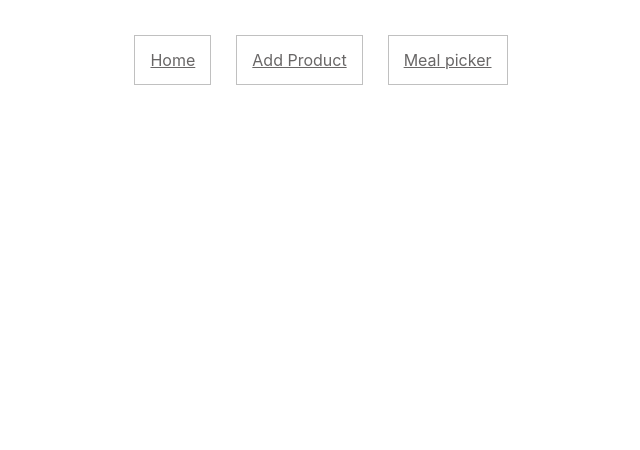
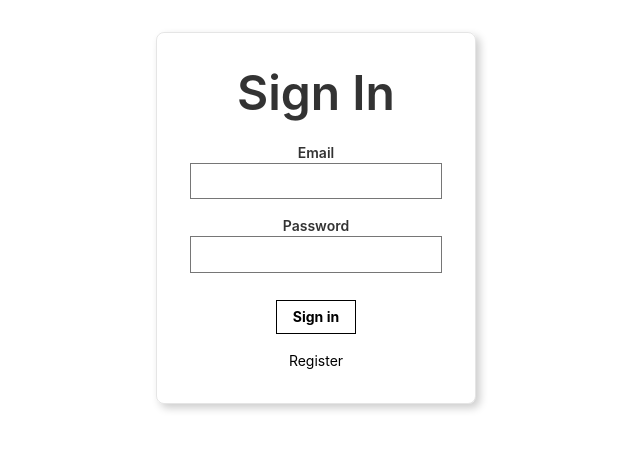
Before and after one commit to kevinvai10/grocerymanagement, a React (Create React App) app: page /signin in a window 1280 px wide. Shown: the top 450 px of the page, without its empty margins (324-964 px from the left). Built offline with nearby package versions, Linux system fonts and the light colour scheme.

Commit message:
added signin and register

```diff
--- a/src/App.js
+++ b/src/App.js
@@ -1,5 +1,5 @@
 import React from 'react';
-import { BrowserRouter as Router, Route,} from 'react-router-dom';
+import { BrowserRouter as Router, Route, Redirect} from 'react-router-dom';
 import ProductList from './components/ProductList/ProductList.jsx'
 import ProductAdd from './components/ProductAdd/ProductAdd.jsx'
 import MealPickerContainer from './components/mealpickercontainer/MealPickerContainer'
@@ -8,22 +8,46 @@ import './App.css';
 import 'tachyons';
 import AddCategory from './components/addcategory/AddCategory.jsx';
 import AddStore from './components/addstore/AddStore.jsx';
+import Register from './components/register/Register.jsx';
+import Signin from './components/signin/Signin.jsx';
 
-function App() {
+class App extends React.Component{
+  constructor() {
+    super();
+    this.state = {
+      isLoggedIn: sessionStorage.getItem('loggedIn') || false,
+    }
+  }
+
+  signin = () => {
+    this.setState({isLoggedIn: true})
+  }
+
+  render(){
+      const {isLoggedIn} = this.state;
       return (
         <div className="App">
-      <header>
-      </header>
           <Router>
-        <Nav />
+            {
+              isLoggedIn && <Nav />
+            }
             <Route exact path="/" component={ProductList}/>
             <Route exact path="/add" component={ProductAdd}/>
+            <Route exact path="/signin"  render={(props) => <Signin {...props} login={this.signin} />}/>
+            <Route exact path="/register" component={Register}/>
             <Route exact path="/category" component={AddCategory}/>
             <Route exact path="/store" component={AddStore}/>
             <Route exact path="/meals" component={MealPickerContainer}/>
+            {
+
+              isLoggedIn
+              ? <Redirect from="/signin" exact to="/"/>
+              : <Redirect from="/" exact to="/signin"/>
+            }
           </Router>
         </div>
       );
   }
+}
 
 export default App;
--- a/src/components/ProductAdd/ProductAdd.jsx
+++ b/src/components/ProductAdd/ProductAdd.jsx
@@ -79,15 +79,15 @@ class ProductAdd extends Component{
                             <legend className="f1 fw6 ph0 mh0">Add product</legend>
                             <div className="mt3">
                                 <label className="db fw6 lh-copy f6 required" htmlFor="">Name of the product</label>
-                                <input className="pa2 input-reset ba bg-transparent hover-bg-black hover-white w-100" required value={product_name} onChange={this.handleNameChange} type="text" name="" id="" />
+                                <input className="pa2 input-reset ba bg-transparent hover-bg-black hover-white w-100" required value={product_name} onChange={this.handleNameChange} type="text"/>
                             </div>
                             <div className="mv3">
                                 <label className="db fw6 lh-copy f6" htmlFor="">Price of the product</label>
-                                <input className="b pa2 input-reset ba bg-transparent hover-bg-black hover-white w-100" type="number" required value={product_price} onChange={this.handlePriceChange} type="text" name="" id="password" />
+                                <input className="b pa2 input-reset ba bg-transparent hover-bg-black hover-white w-100" required value={product_price} onChange={this.handlePriceChange} type="number"  />
                             </div>
                             <div className="mv3">
                                 <label className="db fw6 lh-copy f6" htmlFor="">Category</label>
-                                <select className="b pa2 input-reset ba bg-transparent hover-bg-black hover-white w-100" required value={product_category} onChange={this.handleCategoryChange} type="text" name="" id="password">
+                                <select className="b pa2 input-reset ba bg-transparent hover-bg-black hover-white w-100" required value={product_category} onChange={this.handleCategoryChange} type="text" >
                                     <option>- Select -</option>
                                     {
                                         categories && categories.map(category => <option key={category.id}>{category.category_name}</option>)
--- /dev/null
+++ b/src/components/register/Register.jsx
@@ -0,0 +1,97 @@
+import React from 'react';
+import {withRouter} from 'react-router-dom';
+import {register} from '../../utils/apicalls';
+import 'tachyons';
+
+class Register extends React.Component {
+    constructor(){
+        super();
+        this.state = {
+            'name': '',
+            'email' : '',
+            'password' : '',
+        }
+    }
+    onNameChange = (event) => {
+        this.setState({name: event.target.value})
+    }
+
+    onEmailChange = (event) => {
+        this.setState({email: event.target.value})
+    }
+
+    onPasswordChange = (event) => {
+        this.setState({password: event.target.value})
+    }
+
+onSubmitSignIn = (event) => {
+    event.preventDefault();
+    const newUser = {
+        email: this.state.email,
+        password: this.state.password,
+        name: this.state.name
+    }
+    register(newUser)
+    .then(user => {
+        if (user) {
+            this.props.history.push("/signin");
+        }
+    })
+}
+    render(){
+
+        return (
+            <article className="br3 ba b--black-10 mv4 w-100 w-50-m w-25-l mw6 shadow-5 center">
+                <main className="pa4 black-80">
+                <div className="measure">
+                    <fieldset id="sign_up" className="ba b--transparent ph0 mh0">
+                    <legend className="f1 fw6 ph0 mh0">Register</legend>
+                    <div className="mt3">
+                        <label className="db fw6 lh-copy f6" htmlFor="name">Name</label>
+                        <input
+                        className="pa2 input-reset ba bg-transparent hover-bg-black hover-white w-100"
+                        type="text"
+                        name="name"
+                        id="name"
+                        onChange={this.onNameChange}
+                        />
+                    </div>
+                    <div className="mt3">
+                        <label className="db fw6 lh-copy f6" htmlFor="email-address">Email</label>
+                        <input
+                        className="pa2 input-reset ba bg-transparent hover-bg-black hover-white w-100"
+                        type="email"
+                        name="email-address"
+                        id="email-address"
+                        onChange={this.onEmailChange}
+                        />
+                    </div>
+                    <div className="mv3">
+                        <label className="db fw6 lh-copy f6" htmlFor="password">Password</label>
+                        <input
+                        className="b pa2 input-reset ba bg-transparent hover-bg-black hover-white w-100"
+                        type="password"
+                        name="password"
+                        id="password"
+                        onChange={this.onPasswordChange}
+                        />
+                    </div>
+                    </fieldset>
+                    <div className="">
+                    <input
+                        onClick={this.onSubmitSignIn}
+                        className="b ph3 pv2 input-reset ba b--black bg-transparent grow pointer f6 dib"
+                        type="submit"
+                        value="Register"
+                    />
+                    </div>
+                </div>
+                </main>
+        </article>
+        );
+    }
+}
+
+
+
+export default withRouter(Register);
--- /dev/null
+++ b/src/components/signin/Signin.jsx
@@ -0,0 +1,84 @@
+import React from 'react';
+import {Link, withRouter} from 'react-router-dom';
+import {signIn} from '../../utils/apicalls';
+
+class Signin extends React.Component {
+    constructor(props) {
+        super(props);
+        this.state = {
+            signInEmail: '',
+            signInPassword: ''
+        }
+    }
+
+    onEmailChange = (event) => {
+        this.setState({signInEmail: event.target.value})
+    }
+
+    onPasswordChange = (event) => {
+        this.setState({signInPassword: event.target.value})
+    }
+
+    onSubmitSignIn = (event) => {
+        const user = {
+            email: this.state.signInEmail,
+            password: this.state.signInPassword
+        }
+        signIn(user)
+        .then(user => {
+        if (user.id) {
+            sessionStorage.setItem('loggedIn', true);
+            this.props.login();
+            //this.props.history.push('/');
+        }
+    })
+}
+
+    render() {
+
+    return (
+        <article className="br3 ba b--black-10 mv4 w-100 w-50-m w-25-l mw6 shadow-5 center">
+            <main className="pa4 black-80">
+                <div className="measure">
+                <fieldset id="sign_up" className="ba b--transparent ph0 mh0">
+                    <legend className="f1 fw6 ph0 mh0">Sign In</legend>
+                    <div className="mt3">
+                    <label className="db fw6 lh-copy f6" htmlFor="email-address">Email</label>
+                    <input
+                        className="pa2 input-reset ba bg-transparent hover-bg-black hover-white w-100"
+                        type="email"
+                        name="email-address"
+                        id="email-address"
+                        onChange={this.onEmailChange}
+                    />
+                    </div>
+                <div className="mv3">
+                    <label className="db fw6 lh-copy f6" htmlFor="password">Password</label>
+                    <input
+                        className="b pa2 input-reset ba bg-transparent hover-bg-black hover-white w-100"
+                        type="password"
+                        name="password"
+                        id="password"
+                        onChange={this.onPasswordChange}
+                    />
+                </div>
+                </fieldset>
+                <div className="">
+                    <input
+                    onClick={this.onSubmitSignIn}
+                    className="b ph3 pv2 input-reset ba b--black bg-transparent grow pointer f6 dib"
+                    type="submit"
+                    value="Sign in"
+                    />
+                </div>
+                <div className="lh-copy mt3">
+                    <Link to ="/register" className="f6 link dim black db pointer">Register</Link>
+                </div>
+            </div>
+            </main>
+        </article>
+    );
+}
+}
+
+export default withRouter(Signin);
--- a/src/utils/routes.js
+++ b/src/utils/routes.js
@@ -5,6 +5,8 @@ const getStoresUrl = "http://localhost:3002/stores";
 const addProductUrl = "http://localhost:3002/addproduct";
 const addCategoryUrl = "http://localhost:3002/addcategory";
 const addStoreUrl = "http://localhost:3002/addstore";
+const registerUrl = "http://localhost:3002/register";
+const signinUrl = "http://localhost:3002/signin";
 const editProductUrl = "http://localhost:3002/edit";
 const deleteProductUrl = "http://localhost:3002/delete";
 const getRecipeByIngredientUrl = "https://api.spoonacular.com/recipes/findByIngredients?apiKey=" + API_KEY + "&ingredients=";
@@ -16,6 +18,8 @@ export {
     getStoresUrl,
     addProductUrl,
     addStoreUrl,
+    registerUrl,
+    signinUrl,
     addCategoryUrl,
     editProductUrl,
     deleteProductUrl,
```
Also changed, not shown: src/utils/apicalls.js (+38 -1 lines). Lines whose indentation alone changed are shown as unchanged.
